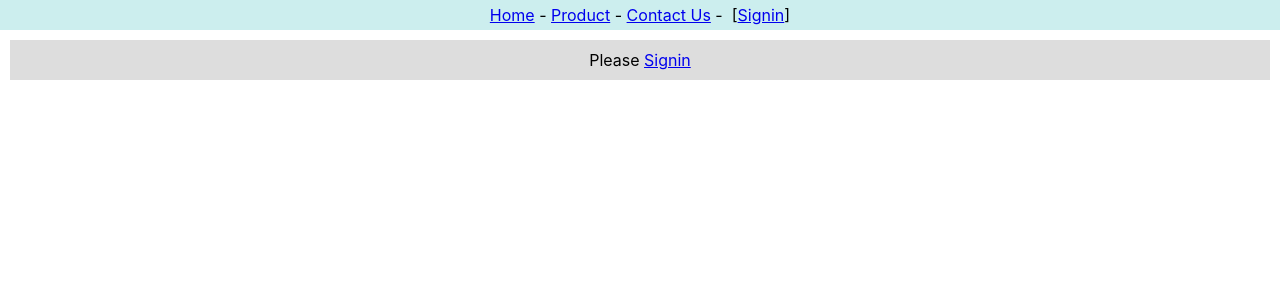
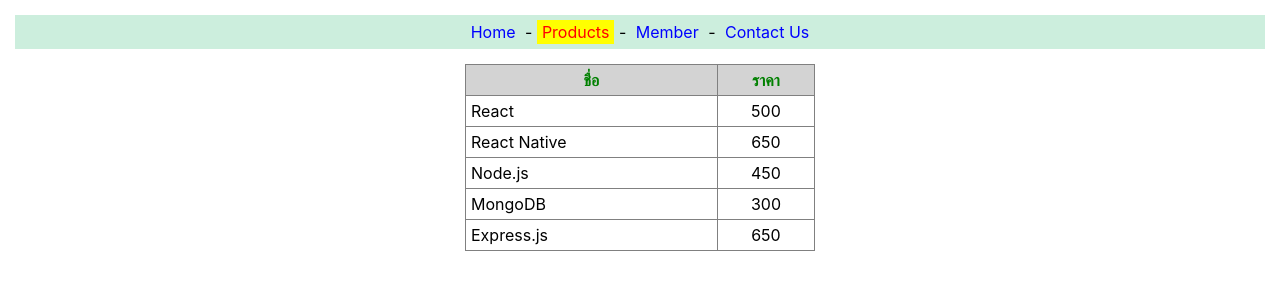
Before and after one commit to Zerlix2744/app1, a React (Create React App) app: page /products in a window 1280 px wide. Shown: the top 300 px of the page. Built offline with nearby package versions, Linux system fonts and the light colour scheme.

Commit message:
router3
Create home.js,member.js,product.js,
router2&3.js
Edit App.js

```diff
--- a/package.json
+++ b/package.json
@@ -8,6 +8,7 @@
     "@testing-library/user-event": "^13.5.0",
     "react": "^18.2.0",
     "react-dom": "^18.2.0",
+    "react-router-dom": "^6.16.0",
     "react-scripts": "5.0.1",
     "web-vitals": "^2.1.4"
   },
--- a/src/App.js
+++ b/src/App.js
@@ -1,14 +1,5 @@
-import React from 'react'
-import { userContext } from './context'
-import Header2 from './context-header2'
-import Content2 from './context-content2'
+import Router3 from "./router3";
 
 export default function App() {
-  let [user, setUser] = React.useState();
-  return (
-    <userContext.Provider value={[user, setUser]}>
-    <Header2/>
-    <Content2/>
-    </userContext.Provider>
-    )
-  }
+  return <Router3/>
+}
--- /dev/null
+++ b/src/home.js
@@ -0,0 +1,13 @@
+import React from 'react'
+export default function Home() {
+    return (
+        <p style={{textAlign:'center'}}>
+            <h3>ยินดีต้อนรับสู่ React Store</h3>
+            รายชื่อ <a href="/products">สินค้า</a> ที่เรามีจ าหน่าย
+                <br/>
+            แต่ท่านต้องเป็น <a href="/member">สมาชิก</a> จึงจะ
+                สั่งซื้อได้<br/>
+            หากมีข้อสงสัย กรุณา <a href="/member">ติดต่อเรา</a>
+        </p>
+    )
+}
--- /dev/null
+++ b/src/member.js
@@ -0,0 +1,6 @@
+import React from 'react'
+export default function Member(){
+    return (
+        <div style={{textAlign:'center'}}>Member Page</div>
+    )
+}
--- /dev/null
+++ b/src/navlink.css
@@ -0,0 +1,19 @@
+.nav {
+    background-color: #ced;
+    padding: 7px;
+    text-align: center;
+    margin: 15px;
+}
+
+.menu {       /* สำหรับสถานะ inactive */
+    color: blue;
+    text-decoration: none;
+    padding: 2px 5px;
+}
+
+.active_menu {      /* สำหรับสถานะ active */
+    color: red;
+    background-color: yellow;
+    text-decoration: none;
+    padding: 2px 5px;
+}
--- /dev/null
+++ b/src/products.css
@@ -0,0 +1,18 @@
+table {
+    width: 350px;
+    border-collapse: collapse;
+    margin: auto;
+}
+
+th {
+    background-color: lightgray;
+    color: green;
+}
+
+th, td {
+    padding: 5px;
+}
+
+td:nth-child(2) {
+    text-align: center;
+}
--- /dev/null
+++ b/src/products.js
@@ -0,0 +1,23 @@
+import React from 'react'
+import './products.css'
+export default class Products extends React.Component{
+    data = [
+        ['React', 500],
+        ['React Native', 650],
+        ['Node.js', 450],
+        ['MongoDB', 300],
+        ['Express.js', 650]
+    ]
+    render (){
+        return (
+            <table border="1">
+                <tr><th>ชื่อ</th><th>ราคา</th></tr>
+                {
+                    this.data.map(d => {
+                        return <tr><td>{d[0]}</td><td>{d[1]}</td></tr>
+                    })
+                }
+            </table>
+        )
+    }
+}
--- /dev/null
+++ b/src/router3.js
@@ -0,0 +1,35 @@
+import React from 'react'
+import {BrowserRouter, NavLink, Route, Routes,} from 'react-router-dom'
+import './navlink.css'
+import Products from './products'
+import Home from './home'
+import Member from './member'
+export default function Router3(){
+    return(
+        <BrowserRouter>
+        <nav className="nav">
+            <NavLink to='/'
+            className={({isActive})=>
+                isActive?"active_menu":"menu"}
+            style={({isActive})=> {
+                return{
+                    fontWeight:isActive?"bold" : ""
+                };
+            }}>Home</NavLink> -&nbsp;
+            <NavLink to='/products' className={({isActive})=>isActive?"active_menu":"menu"}>
+                Products</NavLink> -&nbsp;
+            <NavLink to='/member' className={({isActive})=>isActive?"active_menu":"menu"}>
+                Member</NavLink> -&nbsp;
+            <NavLink to='/contact'className={({isActive})=>isActive?"active_menu":"menu"}>
+                Contact Us</NavLink>
+        </nav>
+        <Routes style={{margin: '20px'}}>
+            <Route path="/"element={<Home/>} />
+            <Route path="/products" element={<Products/>}/>
+            <Route path="/member" Component={Member} />
+            <Route path="/contact"element={<div style={{textAlign:'center'}}>Contact Page</div>} />
+            <Route path="/*"element={<div style={{textAlign:'center'}}>Error 404 Not Found</div>} />
+        </Routes>
+        </BrowserRouter>
+    )
+}
```
Also changed, not shown: src/router2.js (added, +26 -0 lines), 1 other file (tests, documents, lock files or other folders).
